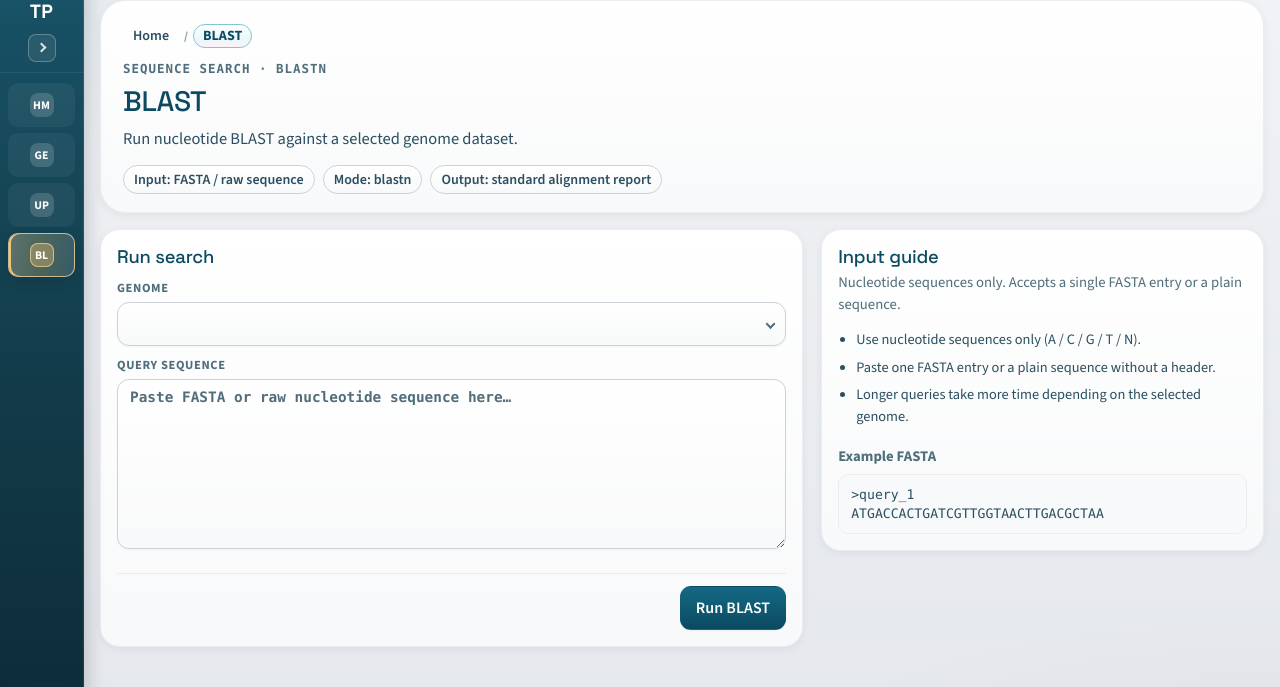
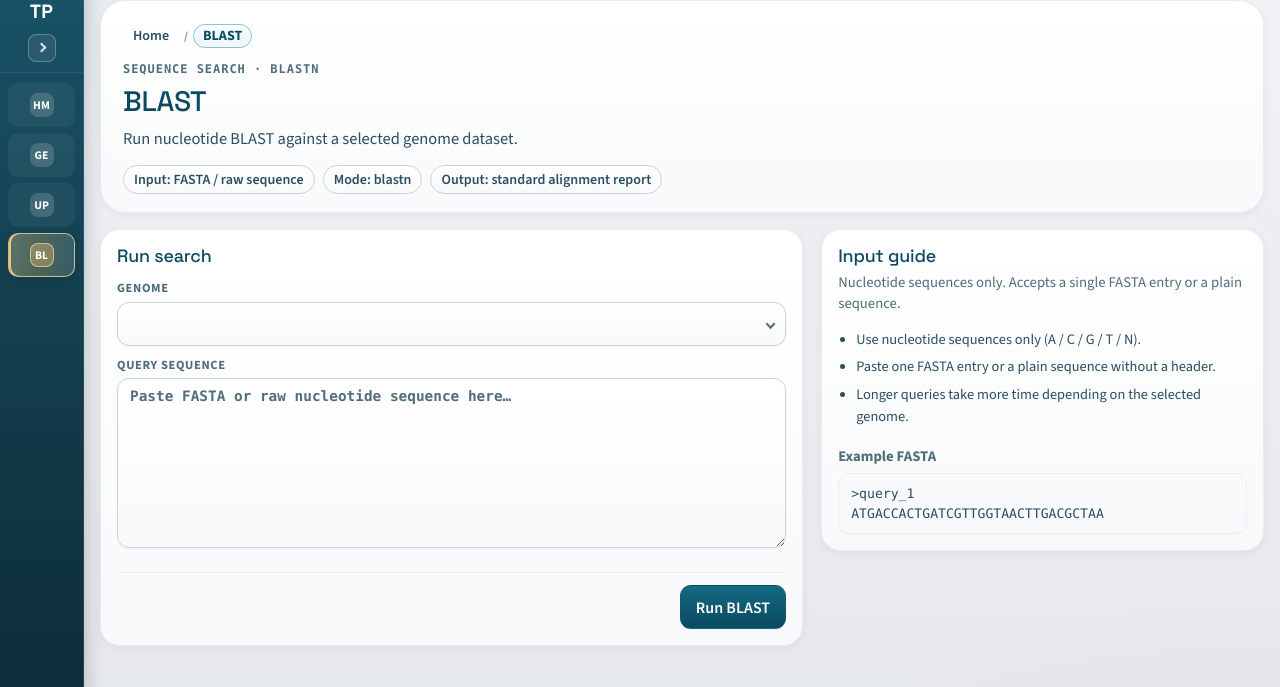
Before and after one commit to sndg-arg/targetpathogenweb, a Django app: template tpweb/templates/blast/form.html in a window 1280 px wide. Shown: the part 16-703 px from the top of the page. Run offline with Django 4.2, Linux system fonts and the light colour scheme; the template is opened without the code that fills it, so the values that code supplies are empty; parts of the project's set-up code (start-up, migrations or seed data) failed here and were passed over; some libraries are stand-ins or nearby versions.

Commit message:
Typographic consistency pass across all tool pages
- Eyebrow margin-top: 4px → 0 on blast, customparam, formula-form, genome-upload
  heroes (same fix already applied to list pages — breadcrumb bottom margin
  provides the 8px gap, no extra top margin needed)
- Card h2 → var(--tp-heading-sm) on blast, customparam, formula-form
  (was 1.15–1.22rem raw values)
- Label/kicker font-size → var(--tp-font-label) on customparam, formula-form,
  home.css pipeline modal branch head (was 0.76–0.78rem raw values)
- blast/form.html: remove inline style="margin-bottom:6px" → .blast-card-note--label

Co-Authored-By: Claude Sonnet 4.6 <noreply@anthropic.com>

```diff
--- a/static/css/pages/blast.css
+++ b/static/css/pages/blast.css
@@ -46,10 +46,10 @@
     display: inline-flex;
     align-items: center;
     gap: 6px;
-    margin: 4px 0 8px;
+    margin: 0 0 8px;
     color: var(--tp-color-text-muted);
     font-family: var(--blast-mono);
-    font-size: 0.78rem;
+    font-size: var(--tp-font-label);
     font-weight: 700;
     letter-spacing: 0.08em;
     text-transform: uppercase;
@@ -108,7 +108,7 @@
 .blast-card h2 {
     margin: 0;
     color: var(--blast-accent-ink);
-    font-size: 1.15rem;
+    font-size: var(--tp-heading-sm);
     line-height: 1.15;
 }
 
@@ -117,6 +117,10 @@
     color: var(--tp-color-text-muted);
     font-size: 0.92rem;
     line-height: 1.45;
+}
+
+.blast-card-note--label {
+    margin-bottom: 6px;
 }
 
 /* ── Form elements ── */
@@ -190,7 +194,7 @@
 .blast-result-head h2 {
     margin: 0;
     color: var(--blast-accent-ink);
-    font-size: 1.15rem;
+    font-size: var(--tp-heading-sm);
 }
 
 /* ── Animations ── */
--- a/static/css/pages/genome-upload.css
+++ b/static/css/pages/genome-upload.css
@@ -43,7 +43,7 @@
     display: inline-flex;
     align-items: center;
     gap: 6px;
-    margin: 4px 0 8px;
+    margin: 0 0 8px;
     color: var(--tp-color-text-muted);
     font-family: "JetBrains Mono", "SFMono-Regular", Menlo, Consolas, monospace;
     font-size: 0.78rem;
--- a/static/css/pages/home.css
+++ b/static/css/pages/home.css
@@ -531,7 +531,7 @@ body.pipeline-info-open {
 
 .pipeline-info-branch-head {
     padding: 12px 14px 6px;
-    font-size: 0.78rem;
+    font-size: var(--tp-font-label);
     font-weight: 700;
     letter-spacing: 0.08em;
     text-transform: uppercase;
--- a/tpweb/templates/blast/form.html
+++ b/tpweb/templates/blast/form.html
@@ -126,7 +126,7 @@
                     <li>{% trans "Longer queries take more time depending on the selected genome." %}</li>
                 </ul>
                 <div>
-                    <p class="blast-card-note" style="margin-bottom:6px"><strong>{% trans "Example FASTA" %}</strong></p>
+                    <p class="blast-card-note blast-card-note--label"><strong>{% trans "Example FASTA" %}</strong></p>
                     <pre class="blast-format-block">&gt;query_1
 ATGACCACTGATCGTTGGTAACTTGACGCTAA</pre>
                 </div>
```
Also changed, not shown: static/css/pages/customparam.css (+4 -4 lines), static/css/pages/formula-form.css (+4 -4 lines).
